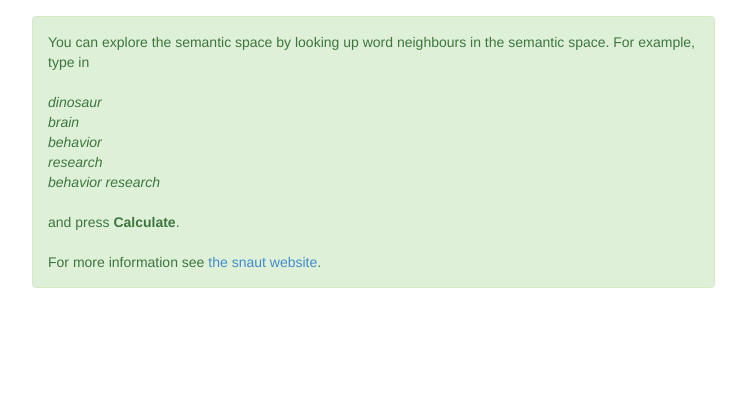
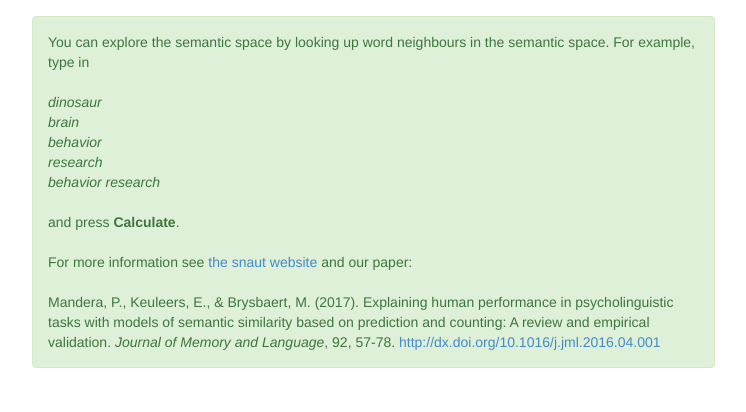
Before and after one commit to pmandera/snaut, a Python web app: template snaut/templates/index.html in a window 1280 px wide. Shown: the part 388-800 px from the top of the page, without its empty margins (23-769 px from the left). Run offline with Jinja, Linux system fonts and the light colour scheme; the template is opened without the code that fills it, so the values that code supplies are empty; some libraries are stand-ins or nearby versions.

Commit message:
Add information about associated paper in the template

```diff
--- a/snaut/templates/index.html
+++ b/snaut/templates/index.html
@@ -117,7 +117,9 @@
 		    </em>
 		    <br>and press <b>Calculate</b>.
 		    <br><br>
-		    For more information see <a href="http://crr.ugent.be/snaut/" target="_blank">the snaut website</a>.
+		    For more information see <a href="http://crr.ugent.be/snaut/" target="_blank">the snaut website</a> and our paper:
+		    <br><br>
+		    Mandera, P., Keuleers, E., & Brysbaert, M. (2017). Explaining human performance in psycholinguistic tasks with models of semantic similarity based on prediction and counting: A review and empirical validation. <i>Journal of Memory and Language</i>, 92, 57-78. <a href="http://dx.doi.org/10.1016/j.jml.2016.04.001" target="_blank">http://dx.doi.org/10.1016/j.jml.2016.04.001</a>
 		  </div>
 		</div>
 	      </div>
```
